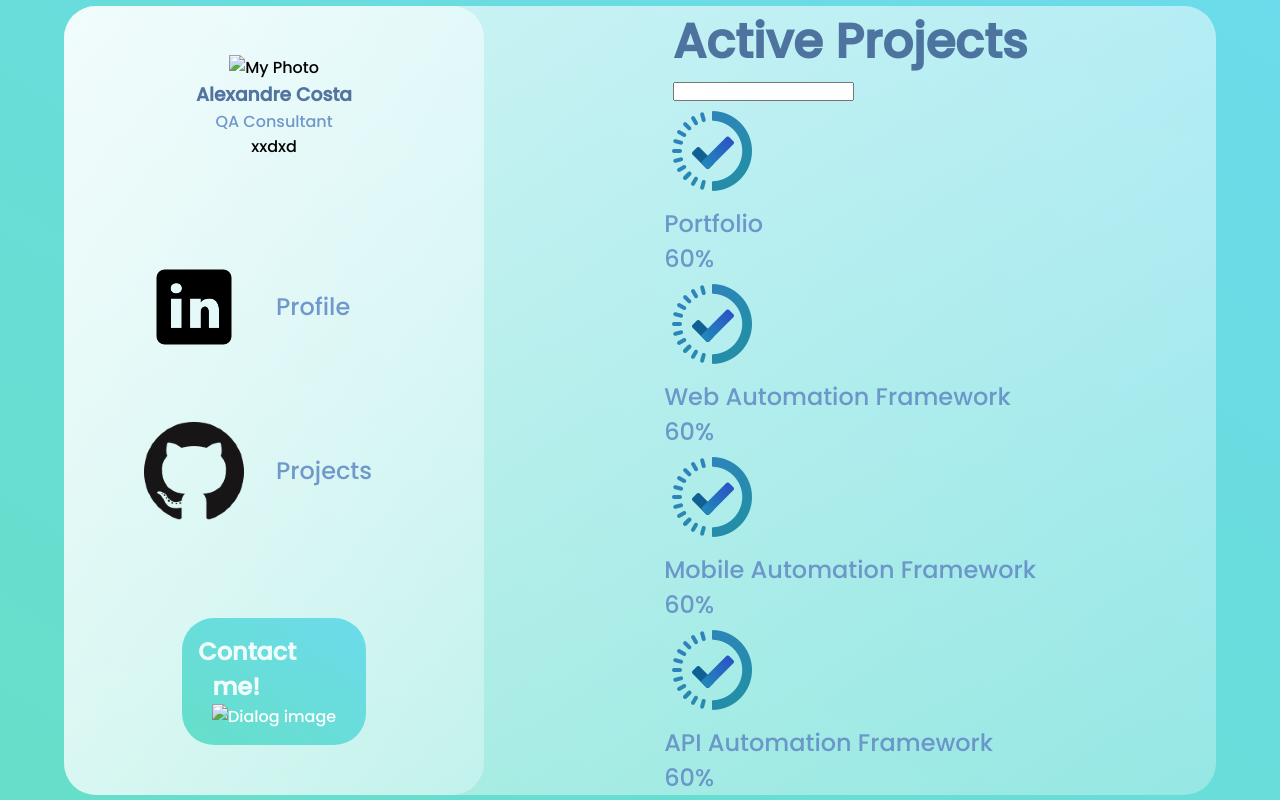
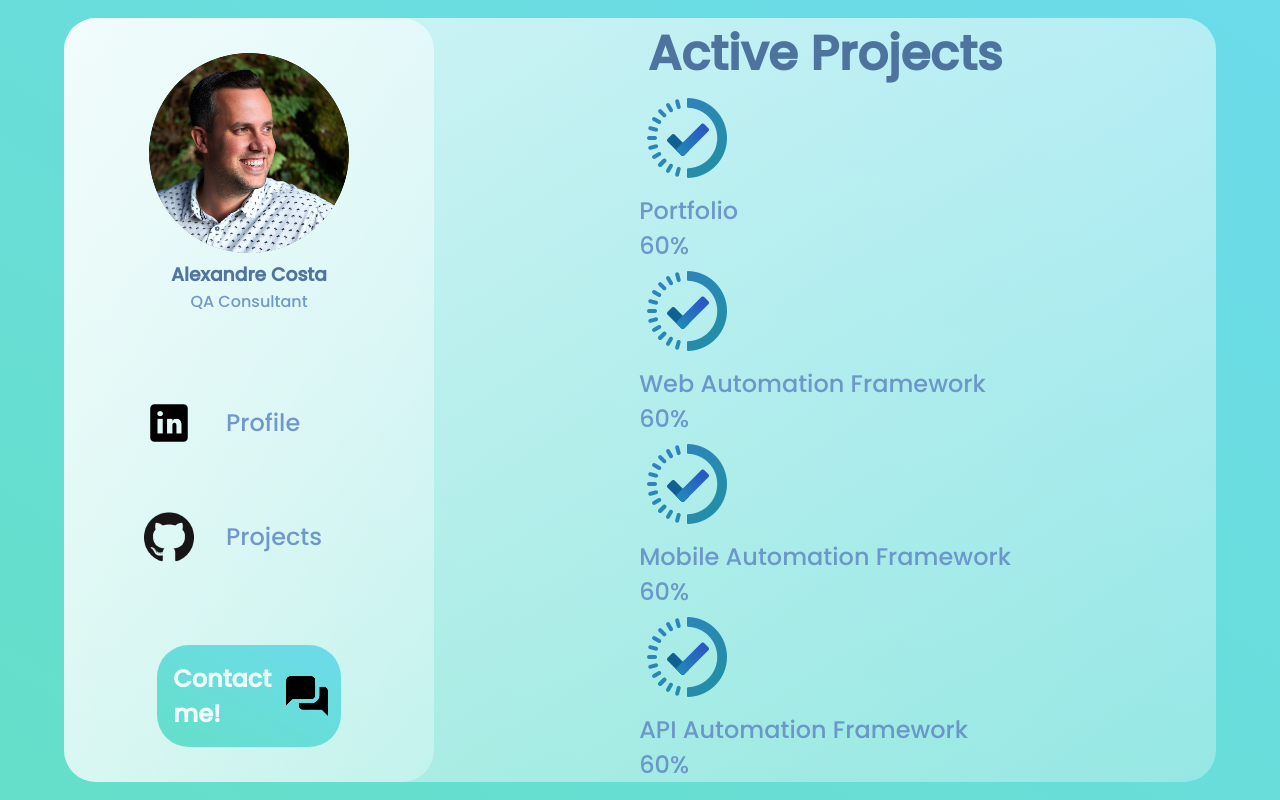
Before and after one commit to alexmmcosta/GlassPortfolio, a plain HTML site: page index.html in a window 1280 px wide. Drawn offline with Linux system fonts and the light colour scheme.

Commit message:
Image refactor

```diff
--- a/index.html
+++ b/index.html
@@ -13,30 +13,28 @@
         <section class="glass">
             <div class="dashboard">
                 <div class="user">
-                    <img src="./images/circle-cropped (1) (1).png" alt="My Photo">
+                    <img src="./images/user image.png" alt="My Photo">
                     <h3>Alexandre Costa</h3>
                     <p>QA Consultant</p>
-                    xxdxd
                 </div>
                 <div class="links">
                     <div class="link">
-                        <img src="./images/linkedin-icon.png" alt="Linkedin Logo">
+                        <img src="./images/linkedin.png" alt="Linkedin Logo">
                         <h2>Profile</h2>
                     </div>
                     <div class="link">
-                        <img src="./images/GitHub-Mark.png" alt="Github Logo">
+                        <img src="./images/GitHub.png" alt="Github Logo">
                         <h2>Projects</h2>
                     </div>
                 </div>
                 <div class="contact">
                     <h2>Contact me!</h2>
-                    <img src="./images/icons8-speech-bubble-96.png" alt="Dialog image">
+                    <img src="./images/speech-bubble.png" alt="Dialog image">
                 </div>
             </div>
             <div class="projects">
                 <div class="status">
                     <h1>Active Projects</h1>
-                    <input type="text"/>
                 </div>
                 <div class="cards">
                     <div class="card">
--- a/style.css
+++ b/style.css
@@ -87,16 +87,15 @@ main {
 }
 
 .contact h2{
-    width: 50%;
+    width: 30%;
     color: white;
     font-weight: 600;
 }
-erer
 
 .contact img {
     position: absolute;
-    top: -0.5%;
-    right: 0.5%;
+    top: 25%;
+    right: 5%;
 }
 
 .projects{
```
Also changed, not shown: images/GitHub.png (added), images/circle-cropped (1).png (deleted), images/linkedin.png (added), images/speech-bubble.png (added), images/user image.png (added).
